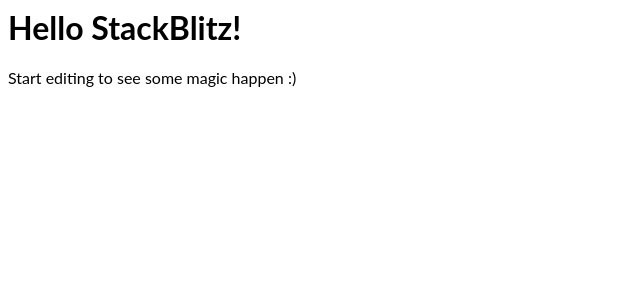
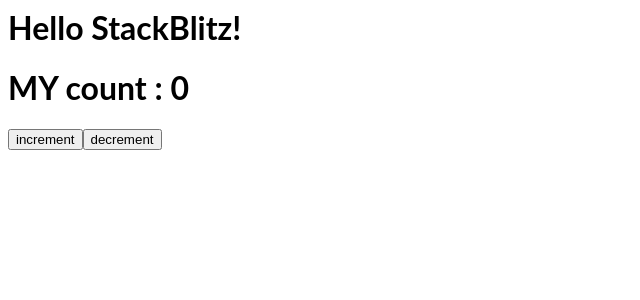
Before and after one commit to yasikrehman/react-redux, a React (Create React App) app: page / in a window 1280 px wide. Shown: the top 300 px of the page, without its empty margins (0-640 px from the left). Built offline with nearby package versions, Linux system fonts and the light colour scheme.

Commit message:
3 files modified, 4 added

```diff
--- a/package.json
+++ b/package.json
@@ -4,7 +4,9 @@
   "private": true,
   "dependencies": {
     "react": "^17.0.2",
-    "react-dom": "^17.0.2"
+    "react-dom": "^17.0.2",
+    "react-redux": "^7.2.8",
+    "redux": "^4.1.2"
   },
   "scripts": {
     "start": "react-scripts start",
--- a/src/App.js
+++ b/src/App.js
@@ -1,11 +1,13 @@
-import React from "react";
-import "./style.css";
+import React from 'react';
+
+import { Counterview } from './components/counterView';
+import './style.css';
 
 export default function App() {
   return (
     <div>
       <h1>Hello StackBlitz!</h1>
-      <p>Start editing to see some magic happen :)</p>
+      <Counterview />
     </div>
   );
 }
--- /dev/null
+++ b/src/components/counterView.js
@@ -0,0 +1,16 @@
+import React, { useEffect, useState } from 'react';
+import { useSelector, useDispatch } from 'react-redux';
+
+export const Counterview = () => {
+  const getCount = useSelector((state) => state.counter);
+  console.log(getCount);
+  const dispatch = useDispatch();
+
+  return (
+    <>
+      <h1>MY count : {getCount.count}</h1>
+      <button onClick={() => dispatch({ type: 'INCREMENT' })}>increment</button>
+      <button onClick={() => dispatch({ type: 'DECREMENT' })}>decrement</button>
+    </>
+  );
+};
--- a/src/index.js
+++ b/src/index.js
@@ -1,6 +1,14 @@
-import React from "react";
-import ReactDOM from "react-dom";
+import React from 'react';
+import ReactDOM from 'react-dom';
+import { Provider } from 'react-redux';
+import { createStore } from 'redux';
+import App from './App';
+import reducer from './reducers/index';
+let store = createStore(reducer);
 
-import App from "./App";
-
-ReactDOM.render(<App />, document.getElementById("root"));
+ReactDOM.render(
+  <Provider store={store}>
+    <App />
+  </Provider>,
+  document.getElementById('root')
+);
--- /dev/null
+++ b/src/reducers/counter.js
@@ -0,0 +1,17 @@
+let defaultState = {
+  count: 0,
+};
+
+const counter = (state = defaultState, action) => {
+  switch (action.type) {
+    case 'INCREMENT':
+      var state = { count: state.count + 1 };
+      return state;
+    case 'DECREMENT':
+      return { count: state.count - 1 };
+    default:
+      return state;
+  }
+};
+
+export default counter;
--- /dev/null
+++ b/src/reducers/index.js
@@ -0,0 +1,4 @@
+import { combineReducers } from 'redux';
+import counter from './counter';
+
+export default combineReducers({ counter });
```
Also changed, not shown: src/actions/index.js (added, +11 -0 lines).
